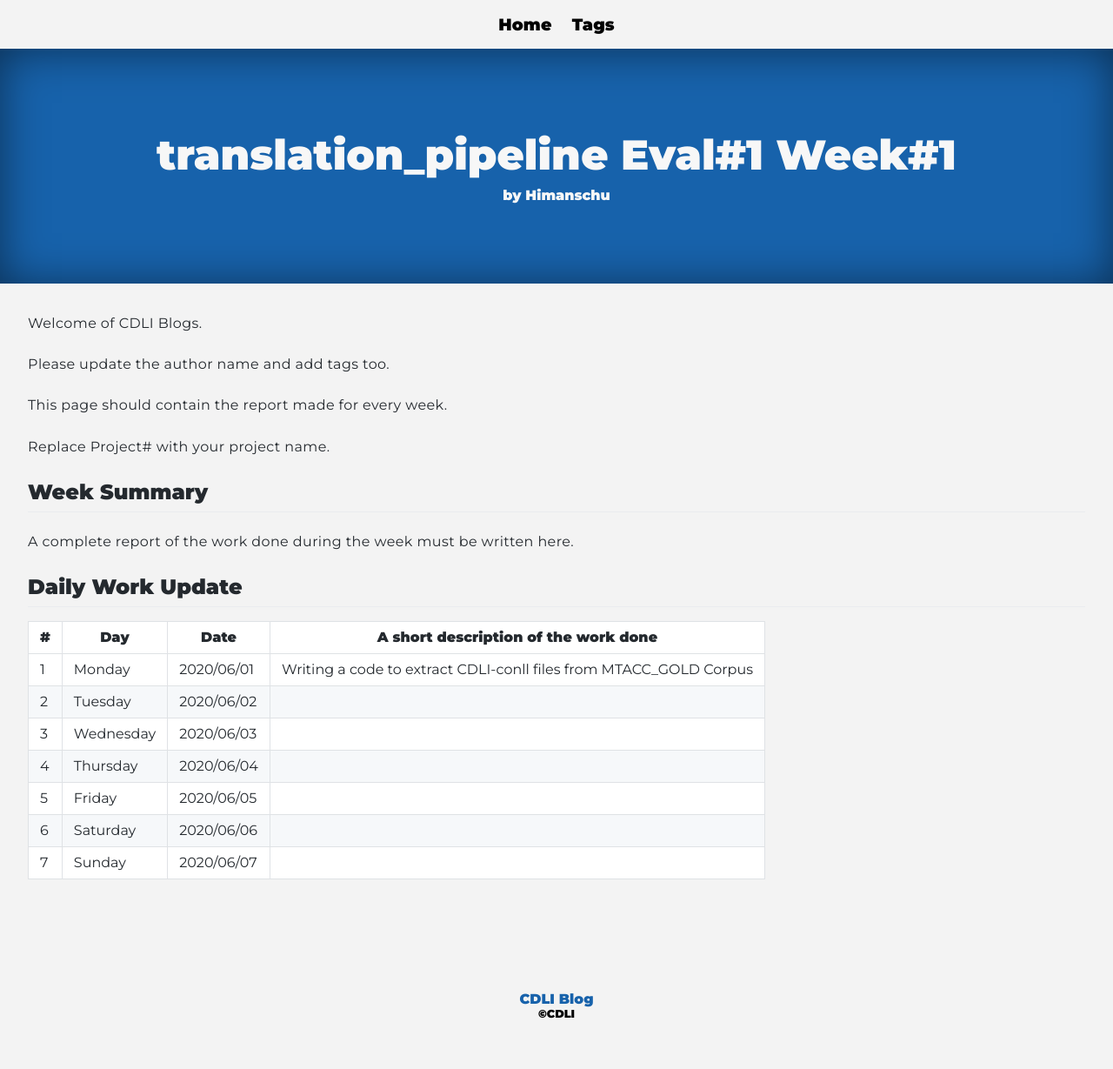
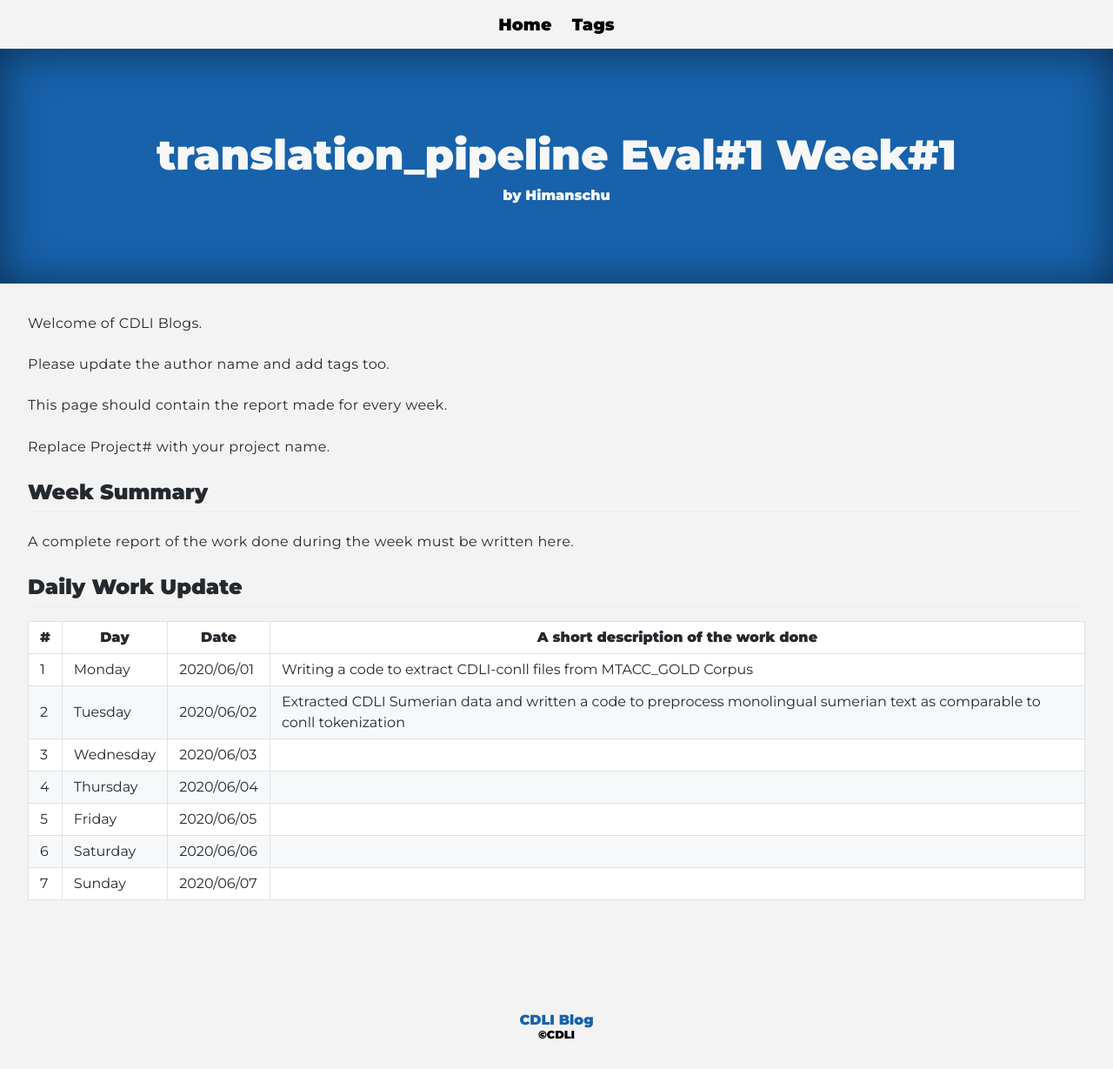
Before and after one commit to cdli-gh/blog, a Jekyll site: the page built from _blog/gsoc20/translation_pipeline/posts/01_week1.md, in a window 1280 px wide. Shown: the whole page at 87% size. Built offline with Jekyll 4.4.1, drawn with Linux system fonts in a browser that asks for light colours; Markdown is read by kramdown in place of the engine named in the settings; before the commit the page ends 1205 px from its top, so only the background shows below that.

Commit message:
udating week1 day 2

```diff
--- a/_blog/gsoc20/translation_pipeline/posts/01_week1.md
+++ b/_blog/gsoc20/translation_pipeline/posts/01_week1.md
@@ -22,7 +22,7 @@ A complete report of the work done during the week must be written here.
 |\#|Day|Date|A short description of the work done|
 |---	|---	|---	|---	|
 |1   	| Monday 	|   2020/06/01	| Writing a code to extract CDLI-conll files from MTACC_GOLD Corpus|
-|2   	| Tuesday  	|   2020/06/02	|   	|
+|2   	| Tuesday  	|   2020/06/02	|   Extracted CDLI Sumerian data and written a code to preprocess monolingual sumerian text as comparable to conll tokenization 	|
 |3   	| Wednesday  	|  2020/06/03 	|   	|
 |4   	| Thursday  	|   2020/06/04	|   	|
 |5   	| Friday  	|   2020/06/05	|   	|
```
